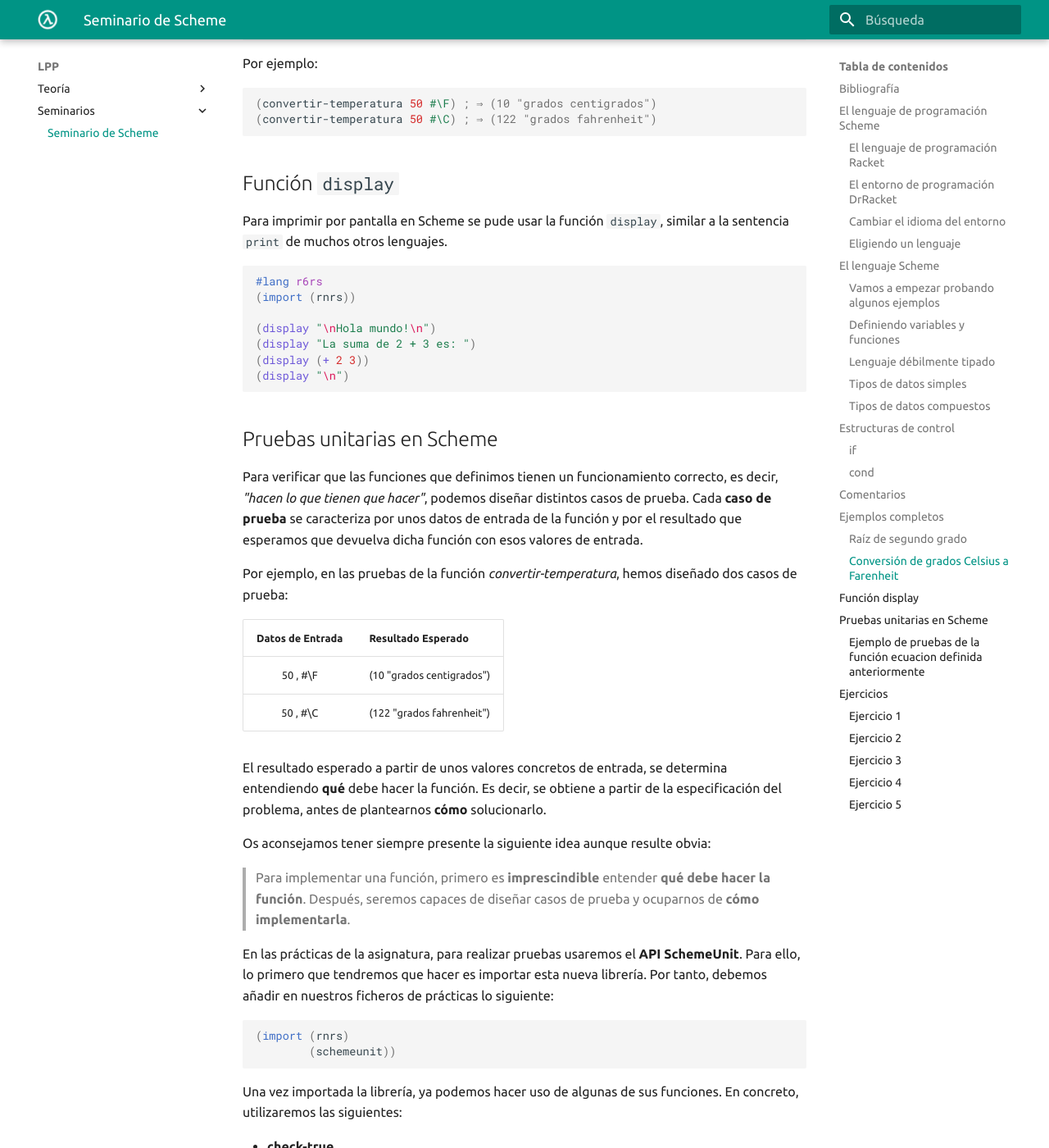
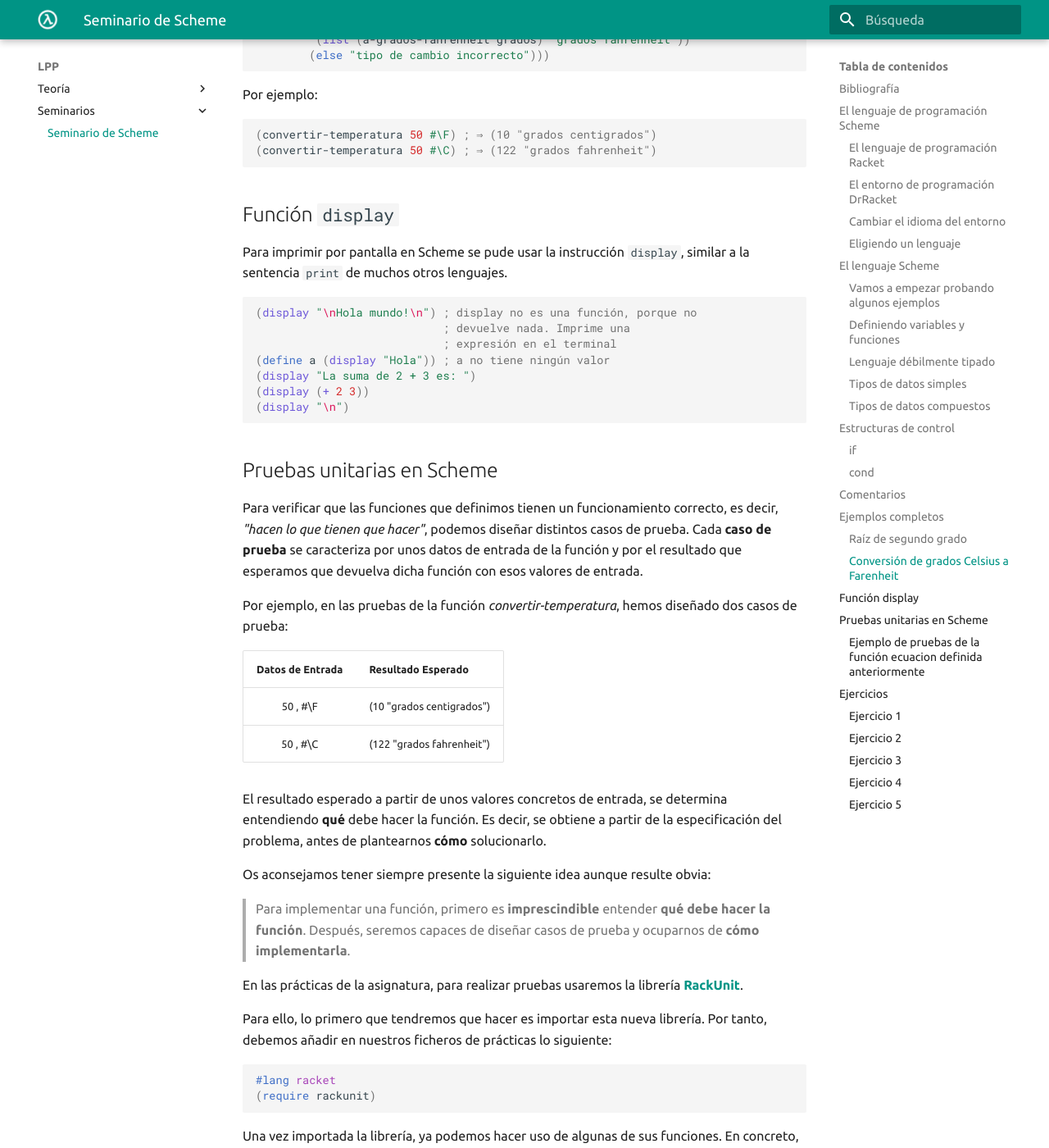
Before and after one commit to domingogallardo/apuntes-lpp, an MkDocs documentation site: the page built from docs/seminarios/seminario1-scheme/seminario1-scheme.md, in a window 1280 px wide and 1400 px high, scrolled down 16638 px. Shown: the whole window at 82% size. Built offline with MkDocs 1.6.1 and Material for MkDocs 9.7.7, drawn with Linux system fonts in a browser that asks for light colours; formulas are drawn with MathJax 3.

Commit message:
Terminado a falta de los ejercicios

````diff
--- a/docs/seminarios/seminario1-scheme/seminario1-scheme.md
+++ b/docs/seminarios/seminario1-scheme/seminario1-scheme.md
@@ -818,8 +818,10 @@ Y ahora ya podemos definir la función principal:
 
 ```racket
 (define (convertir-temperatura grados tipo)
-  (cond ((equal? tipo #\F) (list (a-grados-centigrados grados) "grados centigrados"))
-        ((equal? tipo #\C) (list (a-grados-fahrenheit grados) "grados fahrenheit"))
+  (cond ((equal? tipo #\F)
+         (list (a-grados-centigrados grados) "grados centigrados"))
+        ((equal? tipo #\C)
+         (list (a-grados-fahrenheit grados) "grados fahrenheit"))
         (else "tipo de cambio incorrecto")))
 ```
 
@@ -832,15 +834,15 @@ Por ejemplo:
 
 ## Función `display`
 
-Para imprimir por pantalla en Scheme se pude usar la función
+Para imprimir por pantalla en Scheme se pude usar la instrucción
 `display`, similar a la sentencia `print` de muchos otros
 lenguajes.
 
 ```racket
-#lang r6rs
-(import (rnrs))
-
-(display "\nHola mundo!\n")
+(display "\nHola mundo!\n") ; display no es una función, porque no
+                            ; devuelve nada. Imprime una
+                            ; expresión en el terminal
+(define a (display "Hola")) ; a no tiene ningún valor
 (display "La suma de 2 + 3 es: ")
 (display (+ 2 3))
 (display "\n")
@@ -876,14 +878,16 @@ obvia:
 > casos de prueba y ocuparnos de **cómo implementarla**.
 
 
-En las prácticas de la asignatura, para realizar pruebas usaremos el
-**API SchemeUnit**. Para ello, lo primero que tendremos que hacer es
-importar esta nueva librería. Por tanto, debemos añadir en nuestros
-ficheros de prácticas lo siguiente:
+En las prácticas de la asignatura, para realizar pruebas usaremos la
+librería [**RackUnit**](https://docs.racket-lang.org/rackunit/).
+
+Para ello, lo primero que tendremos que hacer es importar esta nueva
+librería. Por tanto, debemos añadir en nuestros ficheros de prácticas
+lo siguiente:
 
 ```racket
-(import (rnrs)
-        (schemeunit))
+#lang racket
+(require rackunit)
 ```
 
 Una vez importada la librería, ya podemos hacer uso de algunas de sus
@@ -924,7 +928,7 @@ representado por el argumento _resultado-real_, es igual al resultado
 que esperamos, dado por el argumento _resultado-esperado_.
 
 
-### Ejemplo de pruebas de la función **ecuacion** definida anteriormente
+### Ejemplo de pruebas de la función `ecuacion` definida anteriormente
 
 Las siguientes pruebas no mostrarán ningún mensaje de error, lo que
 significa que nuestra función _ecuacion_ es 'CORRECTA' para estas
````
